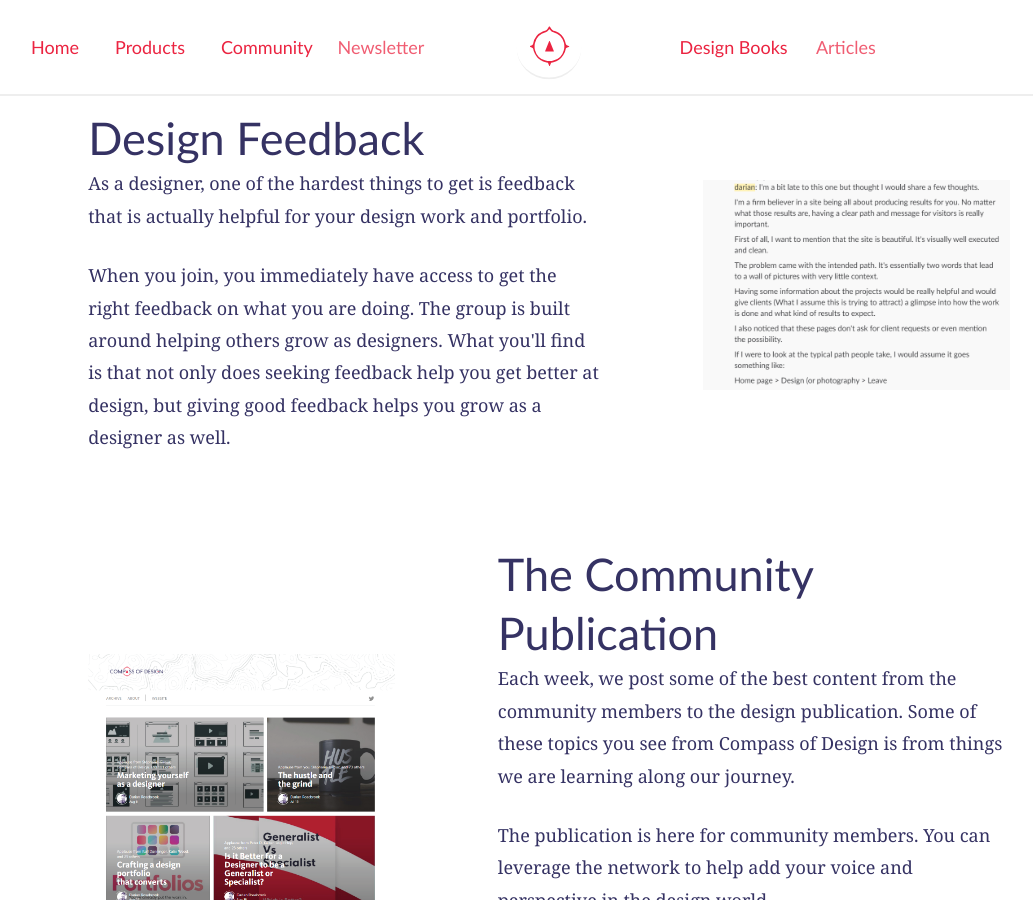
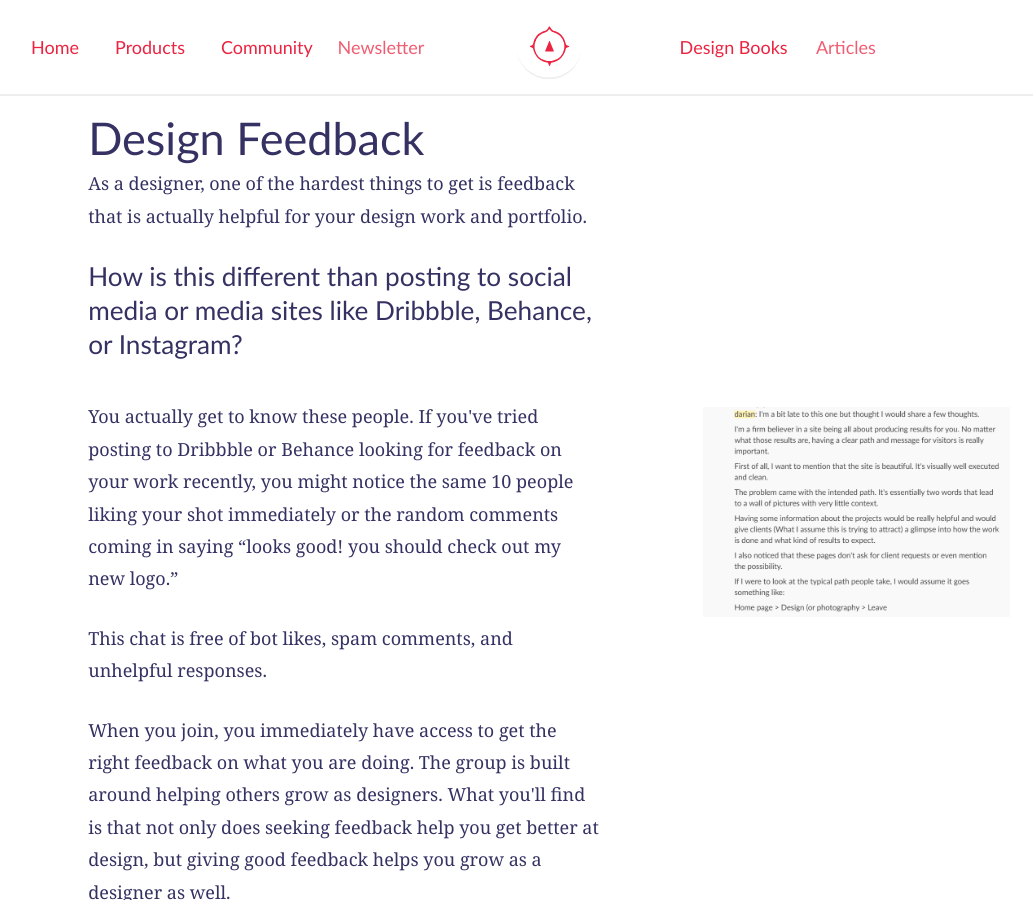
Before and after one commit to compassofdesign/site, a Jekyll site: the page built from community/index.html, in a window 1280 px wide and 900 px high, scrolled down 2340 px. Shown: the whole window, without its empty margins (91-1124 px from the left). Built offline with Jekyll 4.4.1, drawn with Linux system fonts in a browser that asks for light colours; nearby versions of some CDN libraries; a script that is not in the unit is left out.

Commit message:
Update index.html

```diff
--- a/community/index.html
+++ b/community/index.html
@@ -69,6 +69,11 @@ price: $99
       <article class="module point">
         <h3 class="point-title">Design Feedback</h3>
         <p>As a designer, one of the hardest things to get is feedback that is actually helpful for your design work and portfolio.</p>
+        <h4>How is this different than posting to social media or media sites like Dribbble, Behance, or Instagram?</h4>
+        <p>You actually get to know these people. If you've tried posting to Dribbble or Behance looking for feedback on your work recently, you might notice the same 10 people liking your shot immediately or the random comments coming in saying “looks good! you should check out my new logo.”
+
+        </p><p>This chat is free of bot likes, spam comments, and unhelpful responses. </p>
+
         <p>When you join, you immediately have access to get the right feedback on what you are doing. The group is built around helping others grow as designers. What you'll find is that not only does seeking feedback help you get better at design, but giving good feedback helps you grow as a designer as well.</p>
       </article>
     </div>
```
